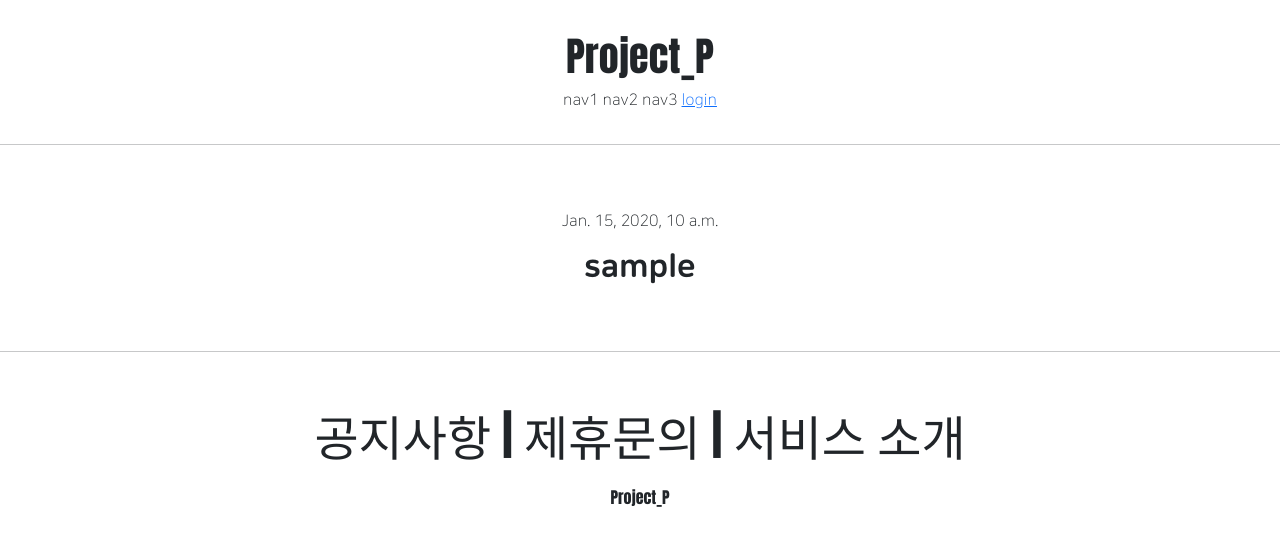
After one commit to Hugekyung/project_P, a Django app: page /account/detail/1 in a window 1280 px wide. The commit adds this page. Shown: the top 546 px of the page. Run offline with Django 3.2, Linux system fonts and the light colour scheme; tables that the repository leaves empty hold one stand-in row (values such as "Sample post"); some libraries are stand-ins or nearby versions.

Commit message:
django 24gang

```diff
--- /dev/null
+++ b/accountapp/templates/accountapp/detail.html
@@ -0,0 +1,17 @@
+{% extends 'base.html' %}
+
+
+{% block content %}
+
+  <div>
+      <div style="text-align: center; max-width: 500x; margin: 4rem auto;">
+          <p>
+              {{ target_user.date_joined }}
+          </p>
+          <h2 style="font-family: 'NanumSquareRoundOTFEB';">
+              {{ target_user.username }}
+          </h2>
+      </div>
+  </div>
+
+{% endblock %}
--- a/accountapp/templates/accountapp/login.html
+++ b/accountapp/templates/accountapp/login.html
@@ -9,7 +9,6 @@
         <div>
             <form action="{% url 'accountapp:login' %}" method="post">
                 {% csrf_token %}
-<!--                {{ form }}-->
                 {% bootstrap_form form %}
                 <input type="submit" class="btn btn-dark rounded-pill col-4 mt-3">
                 <!-- col-6: 너비 12(부모의 전체 너비)가 100%이므로, 6은 50% 길이를 뜻함. //mt-3: margin-top 기존 크기의 3배 -->
--- a/accountapp/urls.py
+++ b/accountapp/urls.py
@@ -2,9 +2,11 @@
 from django.contrib.auth.views import LoginView, LogoutView
 from django.urls import path
 
-from accountapp.views import hello_world, AccountCreateView
+from accountapp.views import hello_world, AccountCreateView, AccountDetailView
 
 app_name = "accountapp"
+
+
 
 urlpatterns = [
     path('hello_world/', hello_world, name='hello_world'), # path(라우팅경로, 뷰, 이름)
@@ -13,4 +15,5 @@
     path('logout/', LogoutView.as_view(), name='logout'),
 
     path('create/', AccountCreateView.as_view(), name='create'),
+    path('detail/<int:pk>', AccountDetailView.as_view(), name='detail'), # <int:pk> 유저 정보
 ]
--- a/accountapp/views.py
+++ b/accountapp/views.py
@@ -6,7 +6,7 @@
 
 # Create your views here.
 from django.urls import reverse, reverse_lazy
-from django.views.generic import CreateView
+from django.views.generic import CreateView, DetailView
 
 from accountapp.models import HelloWorld
 
@@ -36,3 +36,8 @@
     template_name = 'accountapp/create.html' # 어느 화면을 볼지
 
 # login과 logout은 따로 클래스 지정 없이 바로 urls.py에서 import해주면 된다.
+
+class AccountDetailView(DetailView):
+    model = User
+    context_object_name = 'target_user' # 다른 유저가 내 페이지에 왔을 때, target_user인 나의 정보를 보여주도록
+    template_name = 'accountapp/detail.html'
--- a/static/base.css
+++ b/static/base.css
@@ -3,14 +3,17 @@
 }
 
 .footer_button {
-    font-size: .8rem;
+    font-size: 3rem;
 }
 
 .footer {
-    text-align: center; margin-top: 3rem;
+    text-align: center;
+    margin-top: 3rem;
     font-family: 'Anton', sans-serif;
 }
 
 .header {
     text-align: center; margin: 2rem 0;
 }
+
+/* 이거 왜 적용이 안되지.. */
--- a/templates/head.html
+++ b/templates/head.html
@@ -14,6 +14,7 @@
     <link rel="stylesheet" type="text/css" href="{% static 'base.css' %}">
     <!--  setting.py에 있는 STATIC_URLS의 주소와 'base.css'주소가 연결되어 최종 주소로써 전달된다.  -->
 
+    <!-- FONT -->
     <style>
         @font-face {
             font-family: 'NanumSquareRoundOTFB';
--- a/templates/header.html
+++ b/templates/header.html
@@ -13,6 +13,9 @@
             <span>login</span>
         </a>
         {% else %}
+        <a href="{% url 'accountapp:detail' pk=user.pk %}">
+            <span>MyPage</span>
+        </a>
         <a href="{% url 'accountapp:logout' %}?next={{ request.path }}">
             <span>logout</span>
         </a>
```
